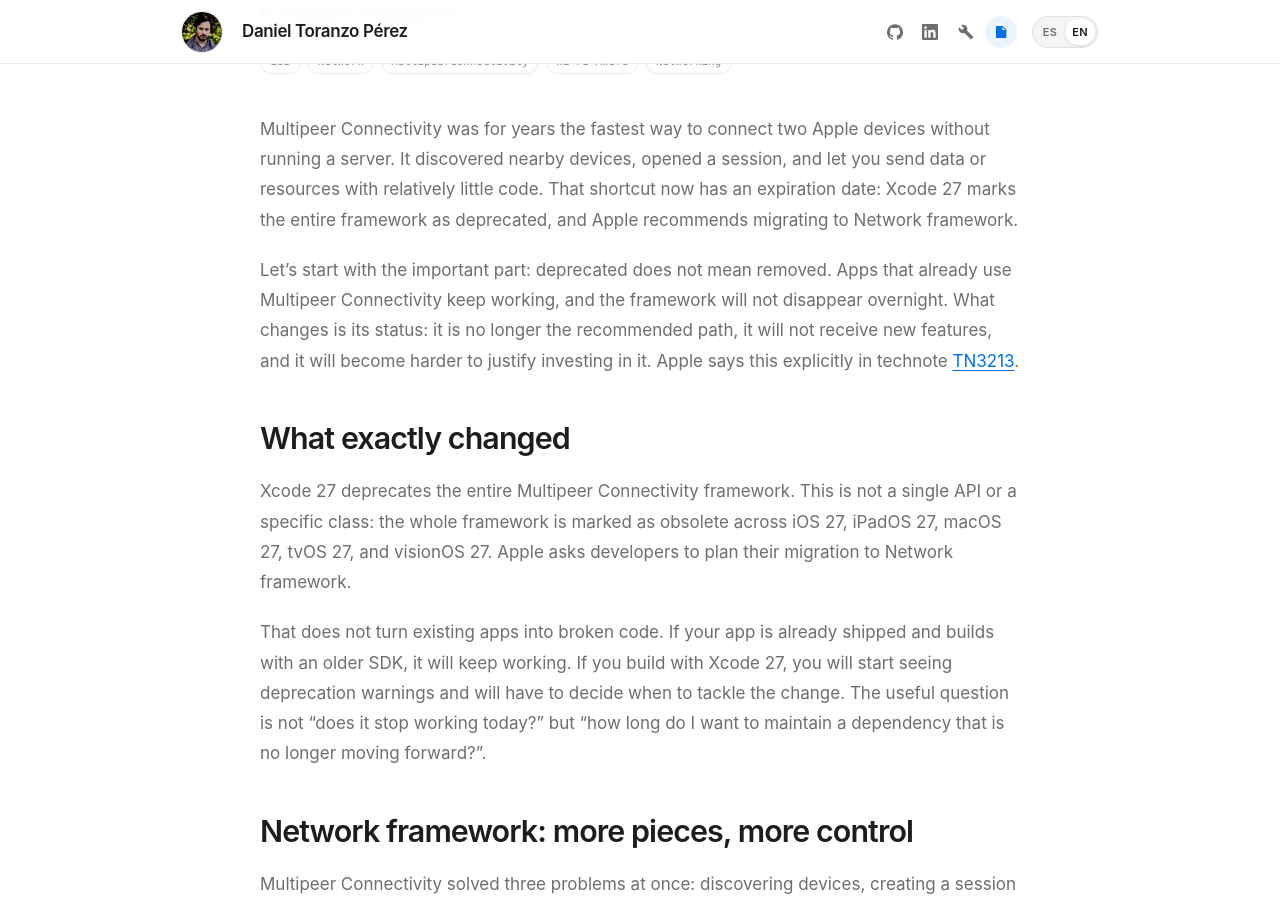
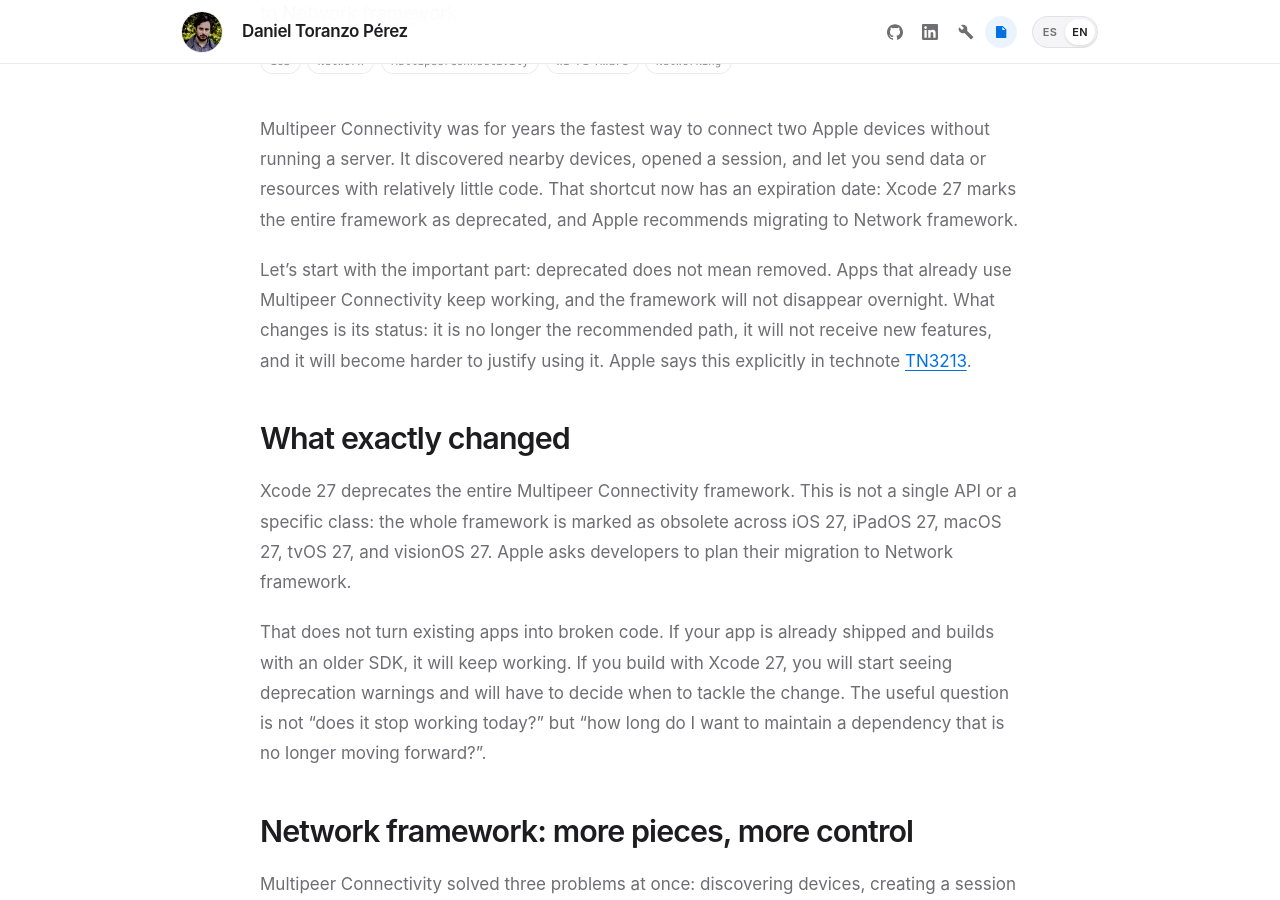
Before and after one commit to obocat/daniel_toranzo_perez, a Jekyll site: the page built from _posts/2026-11-13-multipeer-connectivity-network-wifi-aware.markdown, in a window 1280 px wide and 900 px high, scrolled down 411 px. Built offline with Jekyll 4.4.1, drawn with Linux system fonts in a browser that asks for light colours.

Commit message:
docs: simplify deprecation wording (#23)

```diff
--- a/_posts/2026-11-13-multipeer-connectivity-network-wifi-aware.markdown
+++ b/_posts/2026-11-13-multipeer-connectivity-network-wifi-aware.markdown
@@ -174,7 +174,7 @@
 
 Multipeer Connectivity was for years the fastest way to connect two Apple devices without running a server. It discovered nearby devices, opened a session, and let you send data or resources with relatively little code. That shortcut now has an expiration date: Xcode 27 marks the entire framework as deprecated, and Apple recommends migrating to Network framework.
 
-Let's start with the important part: deprecated does not mean removed. Apps that already use Multipeer Connectivity keep working, and the framework will not disappear overnight. What changes is its status: it is no longer the recommended path, it will not receive new features, and it will become harder to justify investing in it. Apple says this explicitly in technote [TN3213](https://developer.apple.com/documentation/technotes/tn3213-moving-from-multipeer-connectivity-to-network-framework).
+Let's start with the important part: deprecated does not mean removed. Apps that already use Multipeer Connectivity keep working, and the framework will not disappear overnight. What changes is its status: it is no longer the recommended path, it will not receive new features, and it will become harder to justify using it. Apple says this explicitly in technote [TN3213](https://developer.apple.com/documentation/technotes/tn3213-moving-from-multipeer-connectivity-to-network-framework).
 
 ## What exactly changed
 
```
Also changed, not shown: other parts of _posts/2026-11-13-multipeer-connectivity-network-wifi-aware.markdown (+1 -1 lines).
